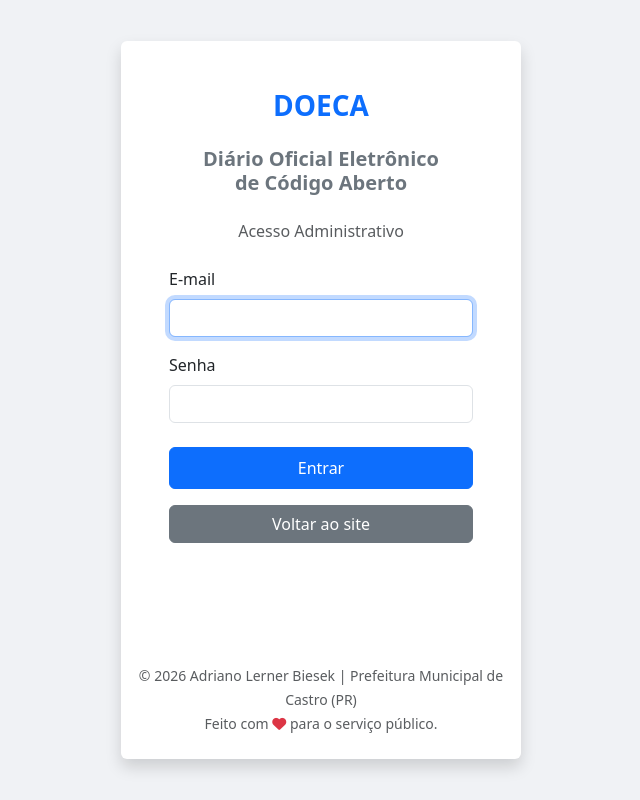
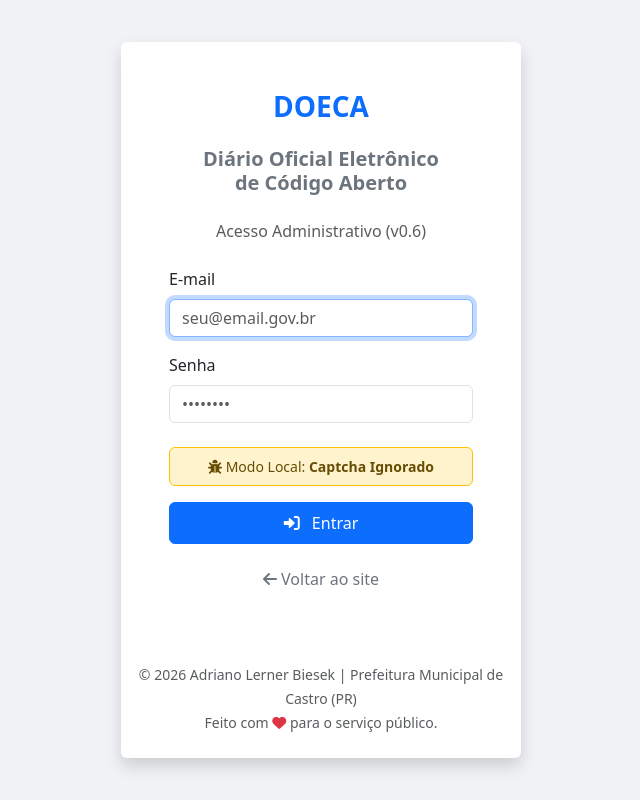
Before and after one commit to adrianolerner/doeca, a PHP site: page /admin/login.php in a window 1280 px wide. Shown: the whole page, without its empty margins (319-959 px from the left). Run offline with PHP 8.4, Linux system fonts and the light colour scheme; data comes from the database, SQL or seed files in the repository; both versions use the stored data as it was after the commit; some libraries are stand-ins or nearby versions.

Commit message:
V0.6
- Incluído rate limit e Captcha Cloudflare Turnstile no login

```diff
--- a/admin/login.php
+++ b/admin/login.php
@@ -4,7 +4,20 @@ session_start();
 require '../config.php';
 require 'logger.php';
 
-// Se já estiver logado, manda para o painel
+// --- CONFIGURAÇÕES DE SEGURANÇA ---
+define('CLOUDFLARE_SITE_KEY', 'SEU_SITE_KEY_AQUI');
+define('CLOUDFLARE_SECRET_KEY', 'SEU_SECRET_KEY_AQUI');
+
+// Rate Limit
+$max_tentativas = 5;
+$tempo_bloqueio = 15;
+
+// --- FUNÇÃO DE BYPASS PARA DEV ---
+function isLocalhost() {
+    $whitelist = ['127.0.0.1', '::1'];
+    return in_array($_SERVER['REMOTE_ADDR'], $whitelist) || $_SERVER['SERVER_NAME'] === 'localhost';
+}
+
 if (isset($_SESSION['usuario_id'])) {
     header("Location: index.php");
     exit;
@@ -12,27 +25,82 @@ if (isset($_SESSION['usuario_id'])) {
 
 $erro = "";
 
+function verificarTurnstile($token) {
+    // Se for localhost, BYPASS automático
+    if (isLocalhost()) {
+        return true;
+    }
+
+    $url = "https://challenges.cloudflare.com/turnstile/v0/siteverify";
+    $data = [
+        'secret' => CLOUDFLARE_SECRET_KEY,
+        'response' => $token,
+        'remoteip' => $_SERVER['REMOTE_ADDR']
+    ];
+
+    $ch = curl_init($url);
+    curl_setopt($ch, CURLOPT_RETURNTRANSFER, true);
+    curl_setopt($ch, CURLOPT_POST, true);
+    curl_setopt($ch, CURLOPT_POSTFIELDS, http_build_query($data));
+    $response = curl_exec($ch);
+    curl_close($ch);
+
+    $json = json_decode($response, true);
+    return isset($json['success']) && $json['success'] === true;
+}
+
 if ($_SERVER['REQUEST_METHOD'] === 'POST') {
+
+    $ip = $_SERVER['REMOTE_ADDR'];
+
+    // 1. VERIFICA RATE LIMIT
+    $stmt = $pdo->prepare("DELETE FROM login_tentativas WHERE tentativa_em < (NOW() - INTERVAL ? MINUTE)");
+    $stmt->execute([$tempo_bloqueio]);
+
+    $stmt = $pdo->prepare("SELECT COUNT(*) FROM login_tentativas WHERE ip_address = ?");
+    $stmt->execute([$ip]);
+    $tentativas_atuais = $stmt->fetchColumn();
+
+    if ($tentativas_atuais >= $max_tentativas && !isLocalhost()) {
+        // Nota: Você pode permitir bypass de rate limit em localhost se quiser removendo o !isLocalhost acima
+        $erro = "Muitas tentativas falhas. Bloqueado por $tempo_bloqueio minutos.";
+        registrarLog($pdo, 'Segurança', 'Bloqueio de IP', "IP $ip excedeu tentativas.");
+    } else {
+
+        // 2. VERIFICA CAPTCHA (Com Bypass interno na função)
+        $tokenCaptcha = $_POST['cf-turnstile-response'] ?? '';
+
+        if (!verificarTurnstile($tokenCaptcha)) {
+            $erro = "Falha no Captcha. Tente novamente.";
+        } else {
+            // 3. VERIFICA CREDENCIAIS
             $email = filter_input(INPUT_POST, 'email', FILTER_SANITIZE_EMAIL);
             $senha = $_POST['senha'];
 
-    // Busca o usuário pelo email
             $stmt = $pdo->prepare("SELECT * FROM usuarios WHERE email = ?");
             $stmt->execute([$email]);
             $usuario = $stmt->fetch(PDO::FETCH_ASSOC);
 
-    // Verifica se usuário existe E se a senha bate com o hash
             if ($usuario && password_verify($senha, $usuario['senha'])) {
-        // Login Sucesso: Salva dados na sessão
+                $stmt = $pdo->prepare("DELETE FROM login_tentativas WHERE ip_address = ?");
+                $stmt->execute([$ip]);
+
                 $_SESSION['usuario_id'] = $usuario['id'];
                 $_SESSION['usuario_nome'] = $usuario['nome'];
-        $_SESSION['usuario_nivel'] = $usuario['nivel']; // admin ou editor
-        registrarLog($pdo, 'Login', "Painel Admin", "Acesso realizado com sucesso");
+                $_SESSION['usuario_nivel'] = $usuario['nivel'];
+
+                registrarLog($pdo, 'Login', "Painel Admin", "Sucesso via " . (isLocalhost() ? "Localhost" : "Web"));
 
                 header("Location: index.php");
                 exit;
             } else {
+                $stmt = $pdo->prepare("INSERT INTO login_tentativas (ip_address) VALUES (?)");
+                $stmt->execute([$ip]);
+
                 $erro = "E-mail ou senha incorretos.";
+                registrarLog($pdo, 'Login Falho', "Tentativa Inválida", "User: $email");
+            }
+        }
     }
 }
 ?>
@@ -45,20 +113,15 @@ if ($_SERVER['REQUEST_METHOD'] === 'POST') {
     <title>Login - DOECA Admin</title>
     <link href="https://cdn.jsdelivr.net/npm/bootstrap@5.3.0/dist/css/bootstrap.min.css" rel="stylesheet">
     <link href="https://cdnjs.cloudflare.com/ajax/libs/font-awesome/6.0.0/css/all.min.css" rel="stylesheet">
-    <link href="https://cdn.datatables.net/1.13.4/css/dataTables.bootstrap5.min.css" rel="stylesheet">
+
+    <?php if (!isLocalhost()): ?>
+        <script src="https://challenges.cloudflare.com/turnstile/v0/api.js" async defer></script>
+    <?php endif; ?>
+
     <style>
-        body {
-            background-color: #f0f2f5;
-            display: flex;
-            align-items: center;
-            justify-content: center;
-            height: 100vh;
-        }
-
-        .card-login {
-            width: 100%;
-            max-width: 400px;
-        }
+        body { background-color: #f0f2f5; display: flex; align-items: center; justify-content: center; height: 100vh; }
+        .card-login { width: 100%; max-width: 400px; }
+        .cf-turnstile { margin-bottom: 1rem; display: flex; justify-content: center; }
     </style>
 </head>
 
@@ -67,28 +130,42 @@ if ($_SERVER['REQUEST_METHOD'] === 'POST') {
         <div class="card-body p-5">
             <h3 class="text-center text-primary mb-4 fw-bold">DOECA</h3>
             <h5 class="text-center text-secondary mb-4 fw-bold">Diário Oficial Eletrônico <br /> de Código Aberto</h5>
-            <p class="text-center text-muted mb-4">Acesso Administrativo</p>
+            <p class="text-center text-muted mb-4">Acesso Administrativo (v0.6)</p>
 
             <?php if ($erro): ?>
-                <div class="alert alert-danger py-2 text-center"><?php echo $erro; ?></div>
+                <div class="alert alert-danger py-2 text-center small"><?php echo $erro; ?></div>
             <?php endif; ?>
 
             <form method="POST">
                 <div class="mb-3">
                     <label class="form-label">E-mail</label>
-                    <input type="email" name="email" class="form-control" required autofocus>
+                    <input type="email" name="email" class="form-control" required autofocus placeholder="seu@email.gov.br">
                 </div>
                 <div class="mb-4">
                     <label class="form-label">Senha</label>
-                    <input type="password" name="senha" class="form-control" required>
+                    <input type="password" name="senha" class="form-control" required placeholder="••••••••">
                 </div>
-                <button type="submit" class="btn btn-primary w-100 py-2">Entrar</button>
+
+                <?php if (isLocalhost()): ?>
+                    <div class="alert alert-warning text-center py-2 mb-3 small border-warning text-warning-emphasis">
+                        <i class="fas fa-bug"></i> Modo Local: <b>Captcha Ignorado</b>
+                    </div>
+                <?php else: ?>
+                    <div class="cf-turnstile" data-sitekey="<?php echo CLOUDFLARE_SITE_KEY; ?>" data-language="pt-br"></div>
+                <?php endif; ?>
+
+                <button type="submit" class="btn btn-primary w-100 py-2">
+                    <i class="fas fa-sign-in-alt me-2"></i> Entrar
+                </button>
             </form>
+
             <div class="text-center mt-3">
-                <a href="../index.php" class="btn btn-secondary w-100">Voltar ao site</a>
+                <a href="../index.php" class="btn btn-link text-decoration-none text-secondary">
+                    <i class="fas fa-arrow-left"></i> Voltar ao site
+                </a>
             </div>
         </div>
-        <footer class="text-center mt-5 py-4 text-muted">
+        <footer class="text-center mt-3 pb-4 text-muted">
             <small>©
                 <?php echo date('Y'); ?> Adriano Lerner Biesek | Prefeitura Municipal de Castro (PR)<br>Feito com <i
                     class="fa fa-heart text-danger"></i> para o serviço público.
@@ -96,5 +173,4 @@ if ($_SERVER['REQUEST_METHOD'] === 'POST') {
         </footer>
     </div>
 </body>
-
 </html>
```
Also changed, not shown: setup.sql (+32 -4 lines). Lines whose indentation alone changed are shown as unchanged.
